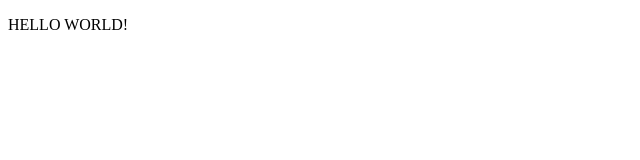
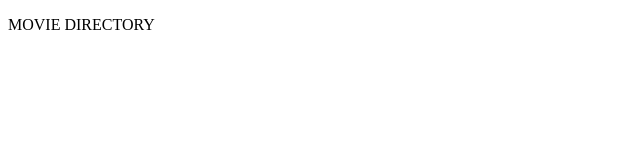
Before and after one commit to femacaraeg/movie-directory, a React app: page / in a window 1280 px wide. Shown: the top 160 px of the page, without its empty margins (0-640 px from the left). Built offline with nearby package versions, Linux system fonts and the light colour scheme; the HTML template or start-up script is replaced by a standard one.

Commit message:
Initial commit.

```diff
--- a/src/App.jsx
+++ b/src/App.jsx
@@ -4,7 +4,7 @@ import React from 'react';
 function App() {
   return (
     <>
-      <p>HELLO WORLD!</p>
+      <p>MOVIE DIRECTORY</p>
     </>
   );
 }
```
